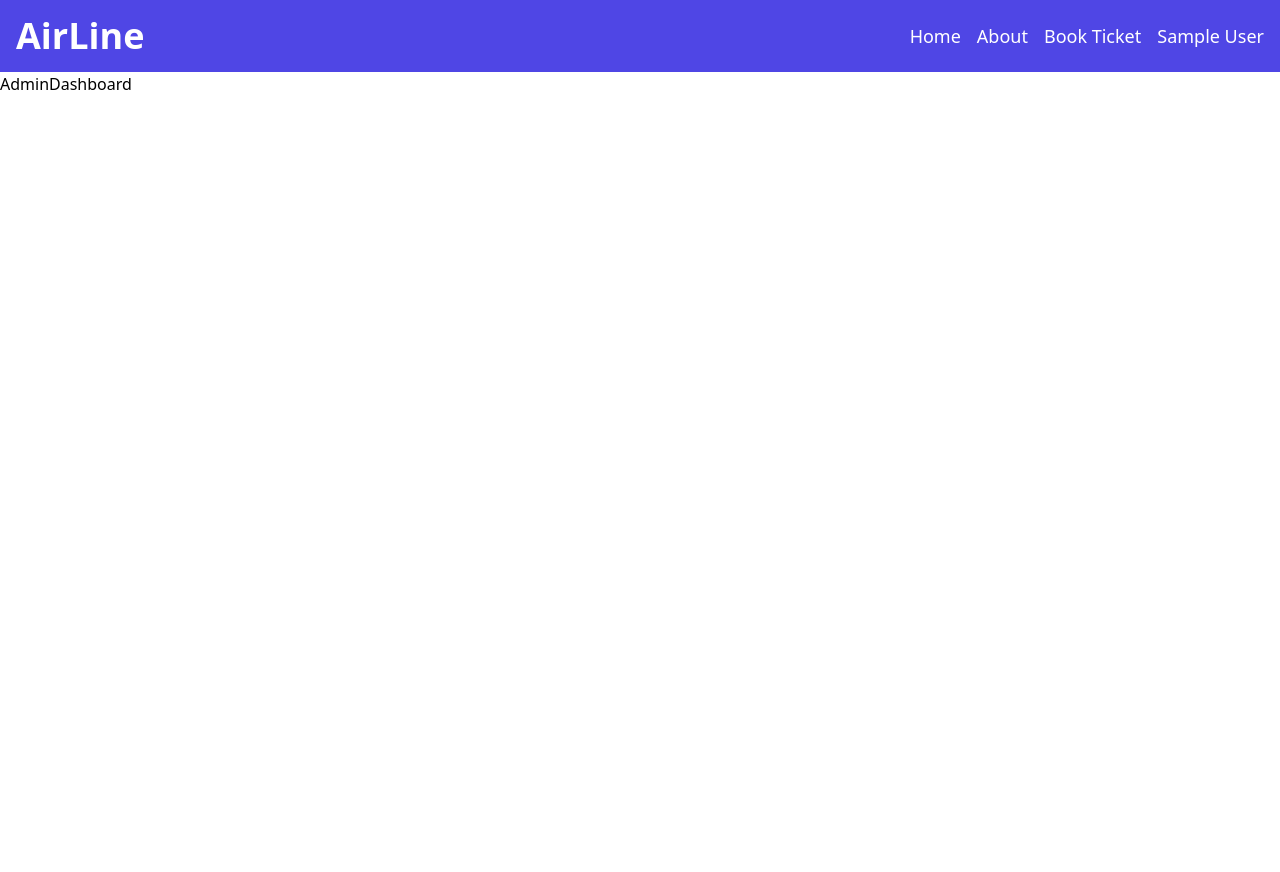
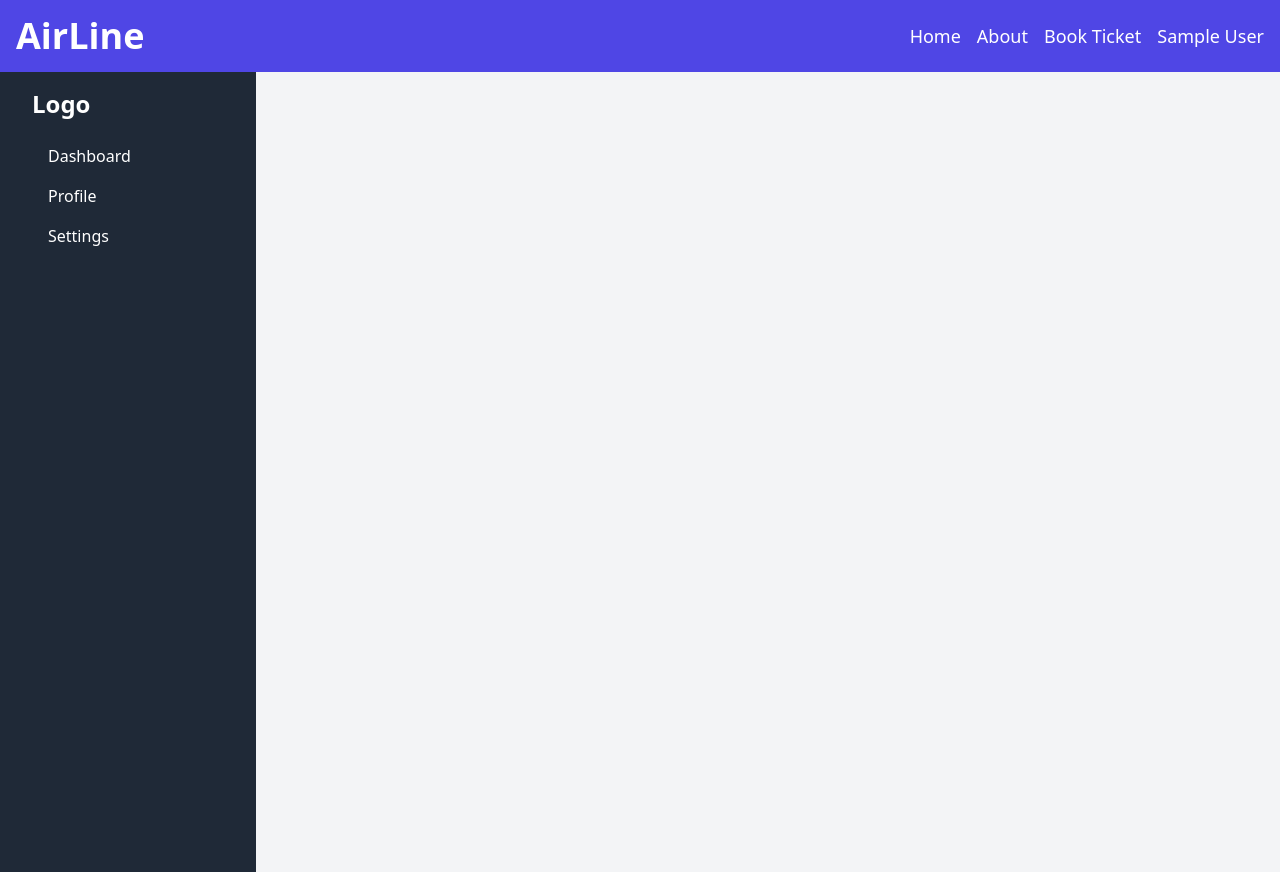
Before and after one commit to nayan-suhagiya/airline-frontend, a React (Vite) app: page /dashboard/admin in a window 1280 px wide. Before the commit the page ends 800 px from the top, so only its background shows below. Built offline with nearby package versions, Linux system fonts and the light colour scheme; sample sign-in values are in the browser's storage.

Commit message:
added sidebar

```diff
--- a/src/Components/AdminDashboard.jsx
+++ b/src/Components/AdminDashboard.jsx
@@ -1,9 +1,112 @@
-import React from 'react';
+// Sidebar.js
+
+import React, { useState } from "react";
+import { Link } from "react-router-dom";
 
 const AdminDashboard = () => {
+  const [isOpen, setIsOpen] = useState(false);
+
+  const toggleSidebar = () => {
+    setIsOpen(!isOpen);
+  };
+
   return (
-    <div className="admin-dashboard">
-      <h1>AdminDashboard</h1>
+    <div className="flex h-screen bg-gray-100">
+      {/* Sidebar */}
+      <nav
+        className={`bg-gray-800 w-64 px-8 py-4 fixed inset-y-0 left-0 transform ${
+          isOpen ? "translate-x-0" : "-translate-x-full"
+        } transition-transform duration-300 ease-in-out md:relative md:translate-x-0`}
+      >
+        <div className="flex items-center justify-between">
+          <div className="text-white text-2xl font-semibold">Logo</div>
+          {/* Close button for small screens */}
+          <button className="md:hidden" onClick={toggleSidebar}>
+            <svg
+              className="h-6 w-6 text-white"
+              fill="none"
+              stroke="currentColor"
+              viewBox="0 0 24 24"
+              xmlns="http://www.w3.org/2000/svg"
+            >
+              <path
+                strokeLinecap="round"
+                strokeLinejoin="round"
+                strokeWidth="2"
+                d="M6 18L18 6M6 6l12 12"
+              ></path>
+            </svg>
+          </button>
+        </div>
+
+        {/* Sidebar navigation links */}
+        <div className="mt-4">
+          <Link
+            to="/dashboard"
+            className="block text-white py-2 px-4 rounded-md hover:bg-gray-700"
+          >
+            Dashboard
+          </Link>
+          <Link
+            to="/profile"
+            className="block text-white py-2 px-4 rounded-md hover:bg-gray-700"
+          >
+            Profile
+          </Link>
+          <Link
+            to="/settings"
+            className="block text-white py-2 px-4 rounded-md hover:bg-gray-700"
+          >
+            Settings
+          </Link>
+        </div>
+      </nav>
+
+      {/* Button to toggle sidebar visibility on smaller screens */}
+      <div className="fixed md:hidden top-4 right-4">
+        <button
+          onClick={toggleSidebar}
+          className="text-gray-500 focus:outline-none"
+        >
+          {isOpen ? (
+            <svg
+              className="h-6 w-6"
+              fill="none"
+              stroke="currentColor"
+              viewBox="0 0 24 24"
+              xmlns="http://www.w3.org/2000/svg"
+            >
+              <path
+                strokeLinecap="round"
+                strokeLinejoin="round"
+                strokeWidth="2"
+                d="M18 6L6 18M6 6l12 12"
+              ></path>
+            </svg>
+          ) : (
+            <svg
+              className="h-6 w-6"
+              fill="none"
+              stroke="currentColor"
+              viewBox="0 0 24 24"
+              xmlns="http://www.w3.org/2000/svg"
+            >
+              <path
+                strokeLinecap="round"
+                strokeLinejoin="round"
+                strokeWidth="2"
+                d="M4 6h16M4 12h16m-7 6h7"
+              ></path>
+            </svg>
+          )}
+        </button>
+      </div>
+
+      {/* Content area */}
+      <div className="flex-1 ml-64 p-8">
+        {/* Page content goes here */}
+        <div className="p-4">{/* Your page content */}</div>
+      </div>
     </div>
   );
 };
```
